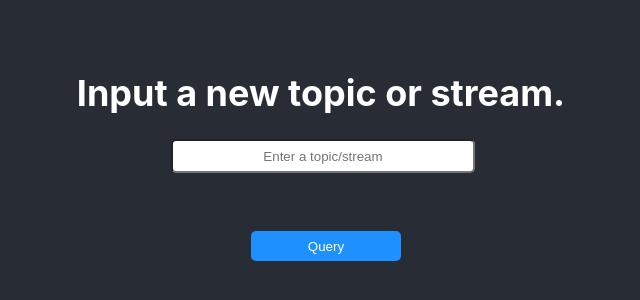
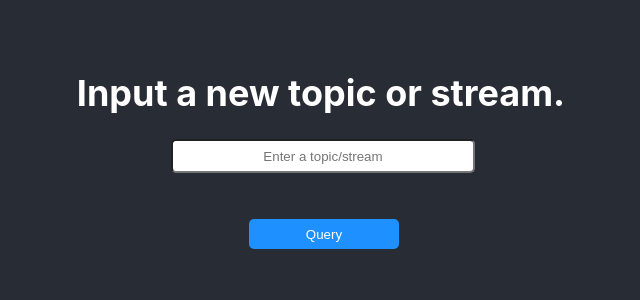
Before and after one commit to Tech-SE-PROJ/Kafka-Project-Split, a React (Create React App) app in the folder Frontend/: page / in a window 1280 px wide. Shown: the part 290-590 px from the top of the page, without its empty margins (319-959 px from the left). Built offline with nearby package versions, Linux system fonts and the light colour scheme.

Commit message:
Fixed button placement

```diff
--- a/Frontend/src/App.css
+++ b/Frontend/src/App.css
@@ -41,10 +41,9 @@ button {
   right: 72px;
   z-index: 2;
   border: none;
-  top: 92px;
+  top: 80px;
   height: 30px;
   cursor: pointer;
   color: white;
   background-color: #1e90ff;
-  transform: translateX(2px);
 }
```
